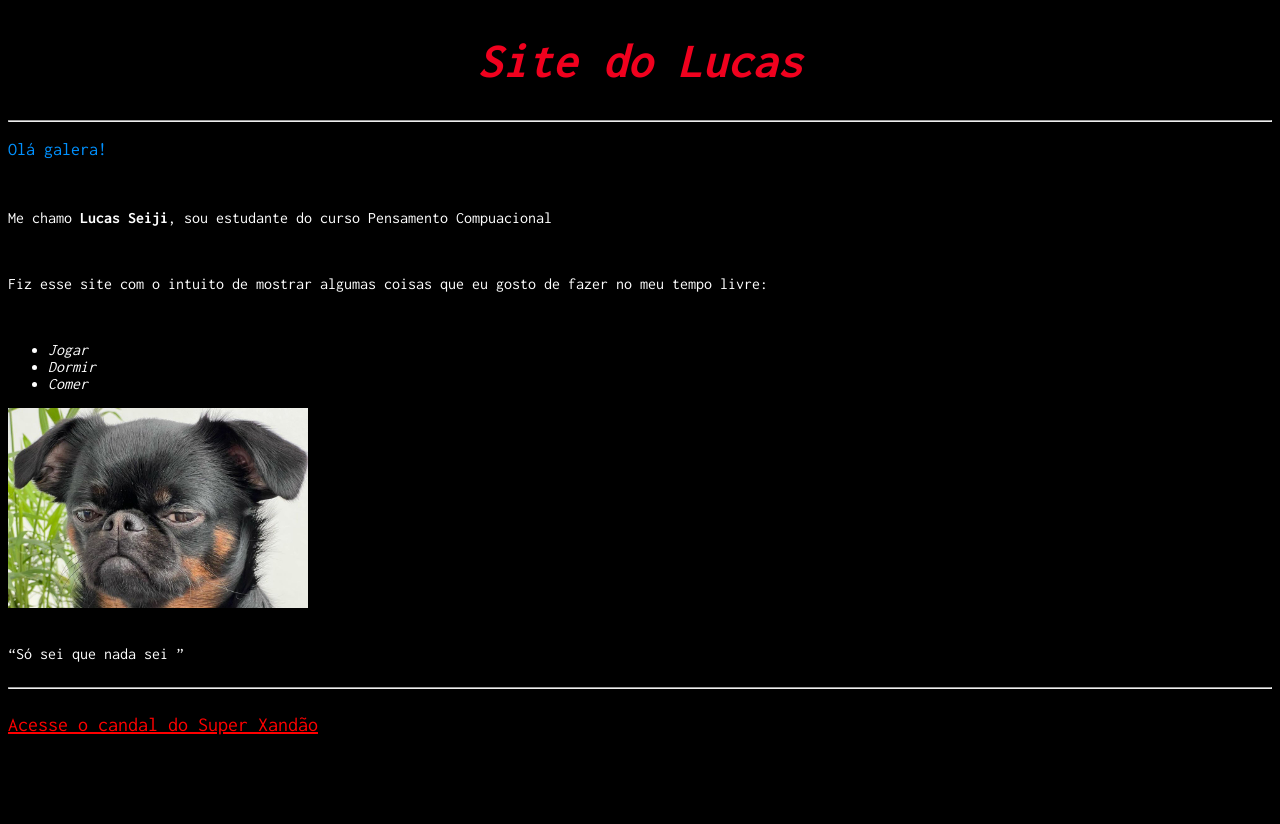
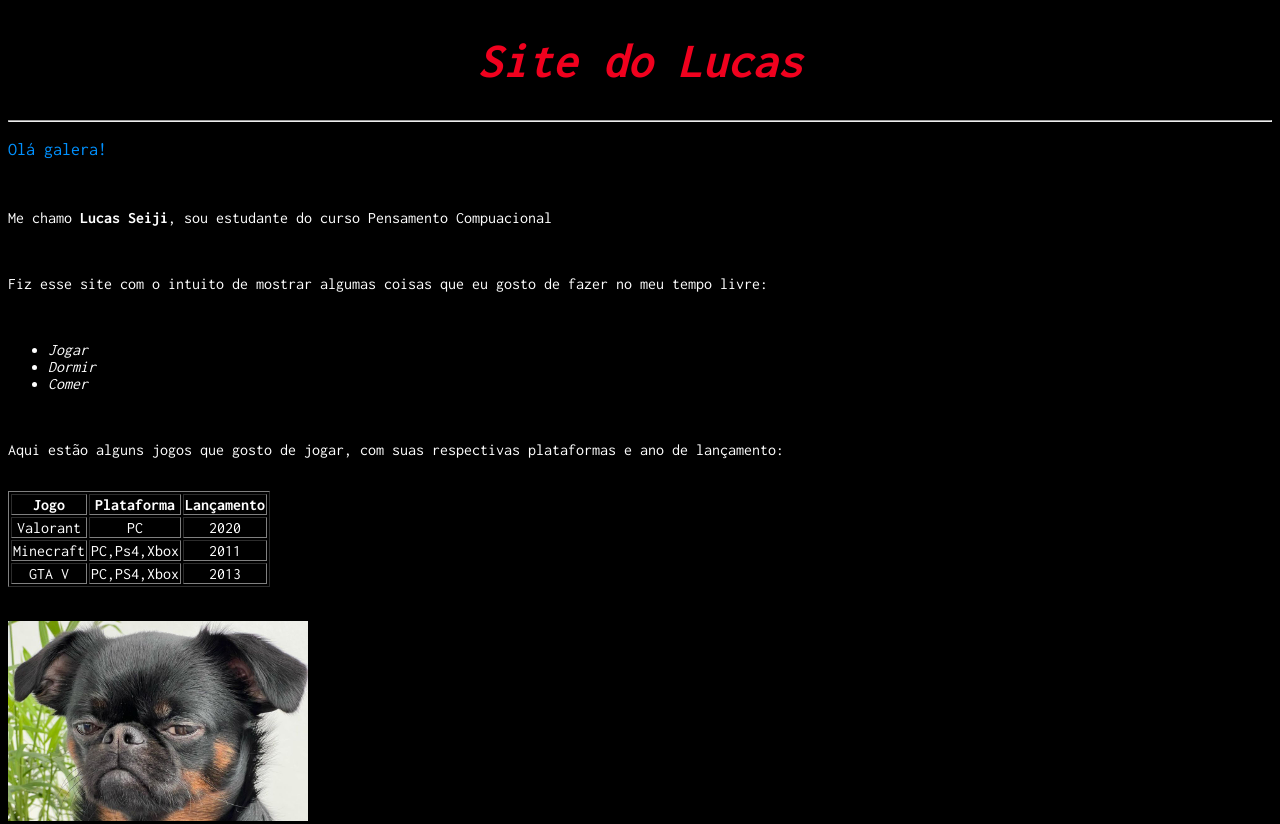
Before and after one commit to LucassSeiji/Teste, a plain HTML site: page index.html in a window 1280 px wide. Shown: the top 824 px of the page. Before the commit the page ends 800 px from the top, so only its background shows below. Drawn offline with Linux system fonts and the light colour scheme.

Commit message:
Add files via upload

```diff
--- a/index.html
+++ b/index.html
@@ -17,11 +17,38 @@
   <br>
   <p id="il">Fiz esse site com o intuito de mostrar algumas coisas que eu gosto de fazer no meu tempo livre: </p>
   <br>
-  <ul>
-<li><i>Jogar</i></li>
-<li><i>Dormir</i></li>
-<li><i>Comer</i></li>
-  </ul>
+<ul>
+  <li><i>Jogar</i></li>
+  <li><i>Dormir</i></li>
+  <li><i>Comer</i></li>
+    </ul>
+    <br>
+    <p id="jogos">Aqui estão alguns jogos que gosto de jogar, com suas respectivas plataformas e ano de lançamento:</p>
+    <br>
+    <table border="1">
+      <tr>
+        <th>Jogo</th>
+        <th>Plataforma</th>
+        <th>Lançamento</th>
+      </tr>
+      <tr>
+        <td>Valorant</td>
+        <td>PC</td>
+        <td>2020</td>
+      </tr>
+      <tr>
+        <td>Minecraft</td>
+        <td>PC,Ps4,Xbox </td>
+        <td>2011</td>
+      </tr>
+      <tr>
+        <td>GTA V</td>
+        <td>PC,PS4,Xbox</td>
+        <td>2013</td>
+      </tr>
+    </table>
+    <br>
+    <br>
     <img height="200 px"
   <img src="cachorro.jpg" alt="">
   <br>
--- a/style.css
+++ b/style.css
@@ -1,7 +1,7 @@
 html {
   font-family: "Inconsolata", monospace;
   font-optical-sizing: auto;
-  font-weight: <weight>;
+  font-weight: weight;
   font-style: normal;
   font-variation-settings:
     "wdth" 100
@@ -31,11 +31,21 @@ a {
   color: red;
   font-size: 20px;
 }
+#jogos {
+  color: white
+}
 
 body {
   background-color:#000000
 }
 
 
-  height: 100%;
-  width: 100%;
+table {
+  text-align: center;
+  color: white
+}
+
+td:hover {
+  background-color: blue;
+
+}
```
